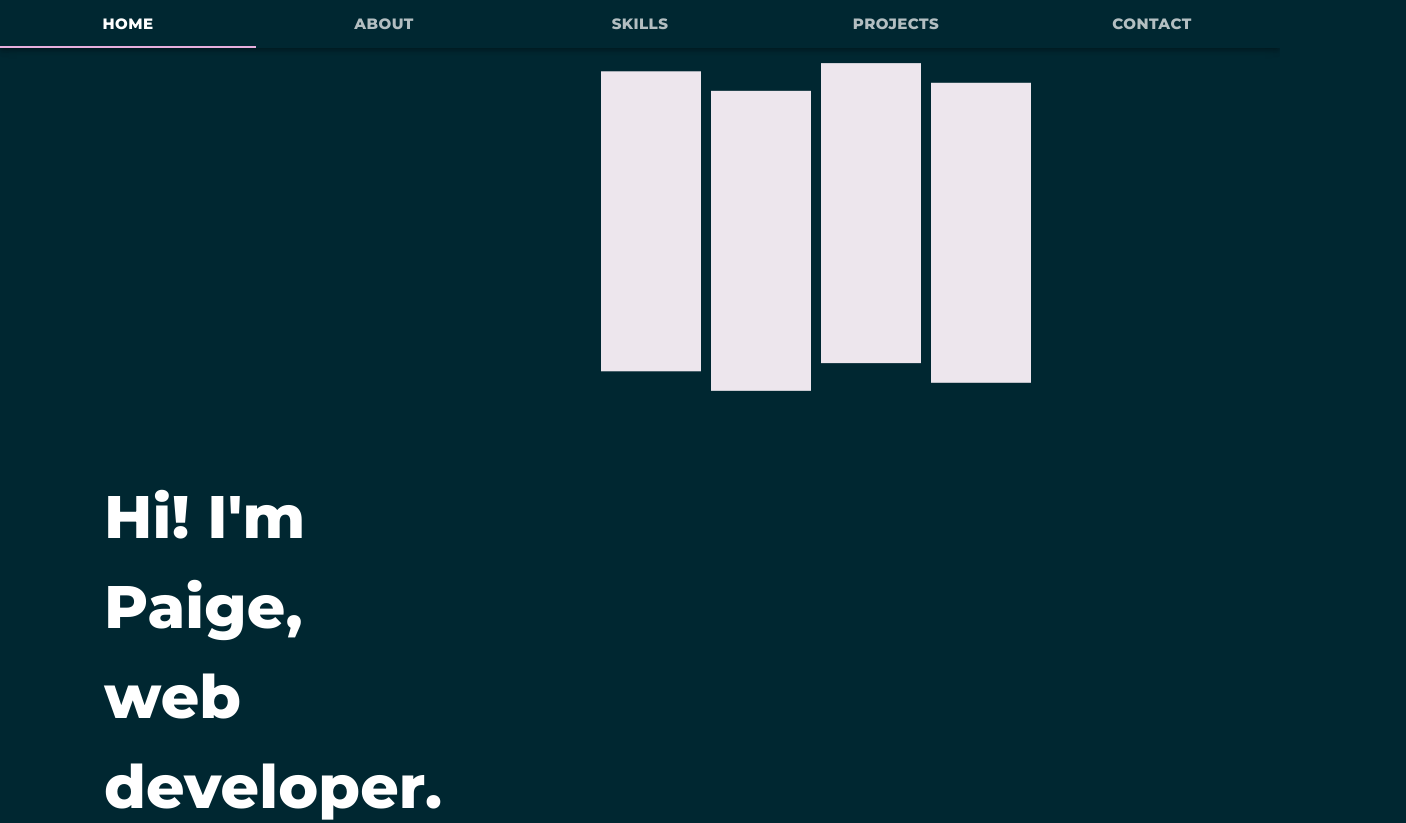
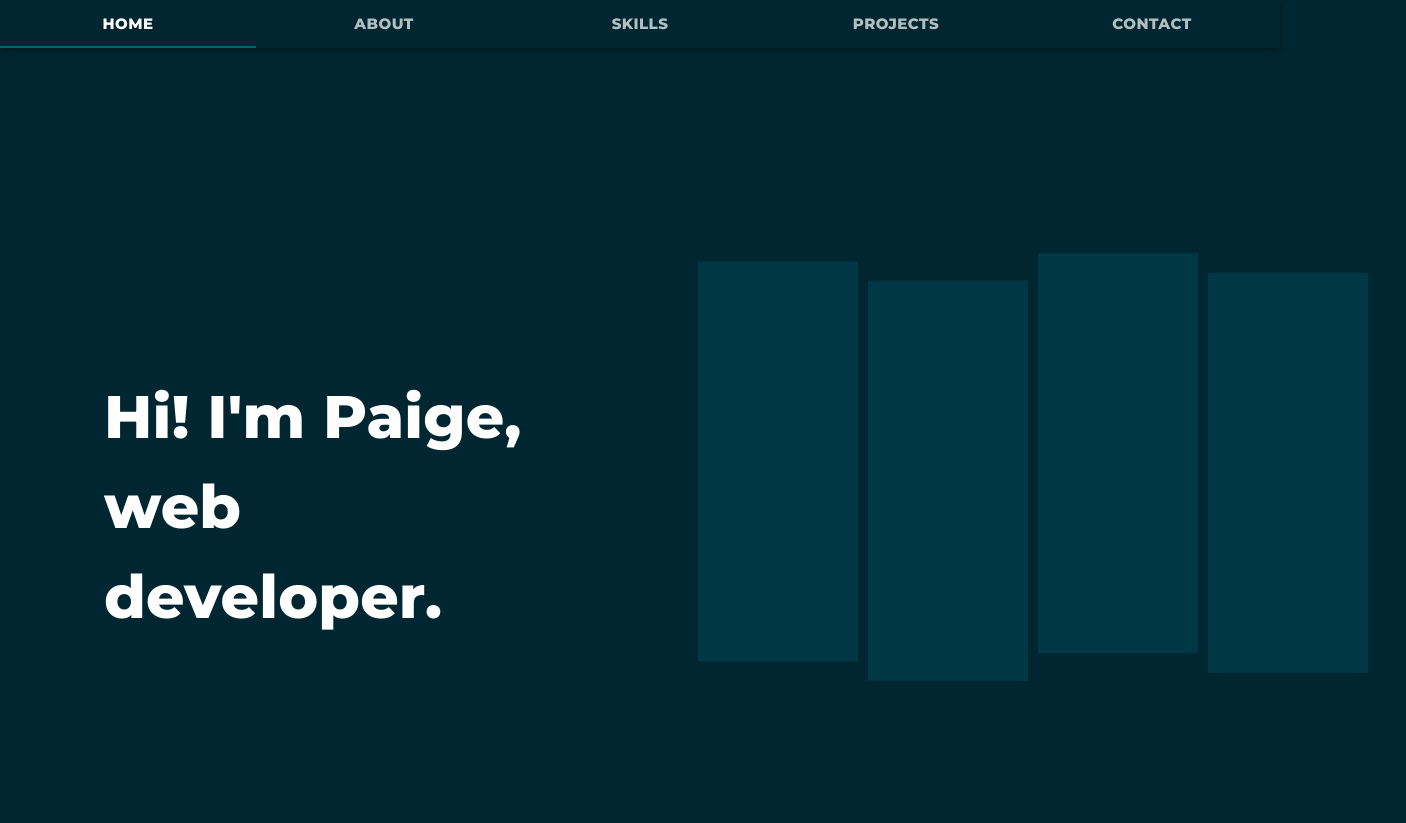
Before and after one commit to paigelindahl/portfolio, a React (Create React App) app in the folder front-end/: page / in a window 1280 px wide. Shown: the whole page, 1406 px wide, since content can reach past the window. After the commit the page ends 800 px from the top, so only its background shows below. Built offline with nearby package versions, Linux system fonts and the light colour scheme.

Commit message:
change color for blocks and active nav

```diff
--- a/front-end/src/components/Blocks.jsx
+++ b/front-end/src/components/Blocks.jsx
@@ -22,4 +22,4 @@ export default function Blocks() {
     </div>
   )}
 
-  ReactDOM.render(<Blocks />, document.getElementById('root'))
+  // ReactDOM.render(<Blocks />, document.getElementById('root'))
--- a/front-end/src/components/HomePage.jsx
+++ b/front-end/src/components/HomePage.jsx
@@ -1,6 +1,5 @@
 import React from 'react';
 import '../styles/HomePage.scss'
-import { SplitText } from './SplitText';
 import Nav from './Nav';
 
 export function HomePage(props) {
--- a/front-end/src/components/Nav.jsx
+++ b/front-end/src/components/Nav.jsx
@@ -83,7 +83,7 @@ export default function SimpleTabs() {
             className="nav-tabs"
             TabIndicatorProps={{
               style: {
-                backgroundColor: " #e6aedd"
+                backgroundColor: "#00627d"
               }
               }}
           >
@@ -96,8 +96,8 @@ export default function SimpleTabs() {
         </AppBar>
       <TabPanel value={value} index={0} >
         <div className="text-blocks">
-          <SplitText firstText="Hi! I'm Paige," secondText="web developer." role="heading" />
-          <Blocks/>
+          <SplitText firstText="Hi! I'm Paige," secondText="web developer." role="heading" className="home-text"/>
+          <Blocks className="moving-blocks"/>
         </div>
       </TabPanel>
       <TabPanel value={value} index={1}>
--- a/front-end/src/styles/Blocks.scss
+++ b/front-end/src/styles/Blocks.scss
@@ -4,17 +4,17 @@
 
 
 .blocks-container{
-  width: 100%;
-  height: 100%;
-  margin: 0;
-  padding: 0;
-  background-color: white;
-  -webkit-touch-callout: none;
-  -webkit-user-select: none;
-  -khtml-user-select: none;
-  -moz-user-select: none;
-  -ms-user-select: none;
-  user-select: none;
+  // width: 100%;
+  // height: 100%;
+  // margin: 0;
+  // padding: 0;
+  // background-color: white;
+  // -webkit-touch-callout: none;
+  // -webkit-user-select: none;
+  // -khtml-user-select: none;
+  // -moz-user-select: none;
+  // -ms-user-select: none;
+  // user-select: none;
 }
 
 .blocks-container{
@@ -27,16 +27,18 @@
   font-weight: 800;
   color: black;
   background:  #002731;
+  top: 190px;
+  left: 150px;
 }
 
 .script-bf-box {
-  width: 100px;
-  height: 300px;
-  background: #ede6ed;
+  width: 10em;
+  height: 400px;
+  background: #003745;
   margin: 5px;
   will-change: transform;
 }
 
 .script-bf-box:hover {
-  background: #e6aedd;
+  background: #014354;
 }
--- a/front-end/src/styles/Nav.scss
+++ b/front-end/src/styles/Nav.scss
@@ -6,3 +6,7 @@
   display: flex;
   justify-content: space-evenly;
 }
+
+.moving-blocks{
+  width: 50vw;
+}
--- a/front-end/src/styles/SplitText.scss
+++ b/front-end/src/styles/SplitText.scss
@@ -6,8 +6,9 @@
 
 .split-text{
   position: relative;
-  top: 200px;
+  top: 150px;
   left: 40px;
+  width: 50em;
 }
 
 span span {
```
